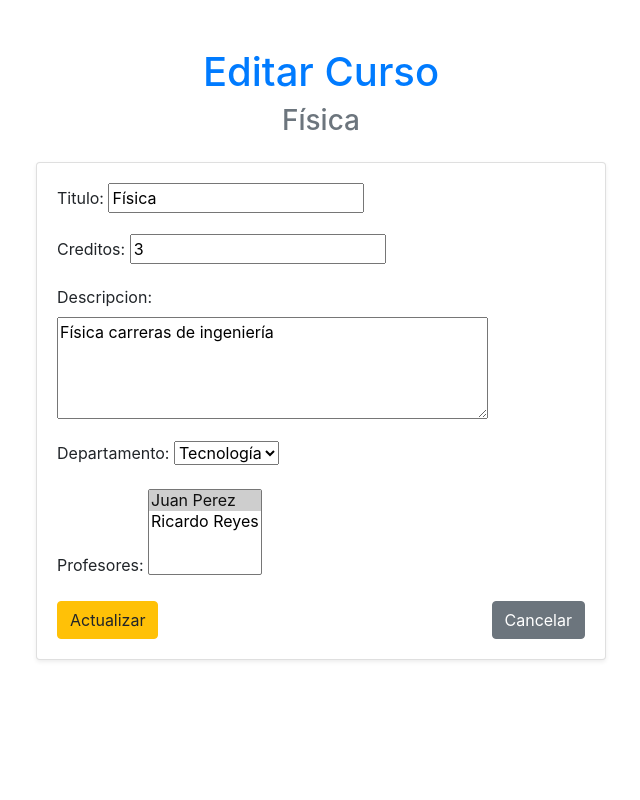
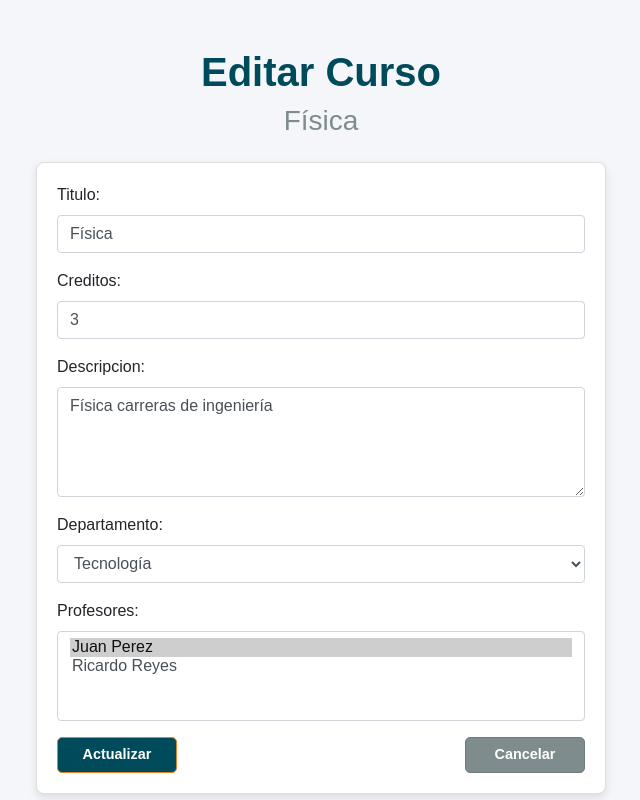
Before and after one commit to juliankaGaray/universidad_contoso, a Django app: page /cursos/3/editar/ in a window 1280 px wide. Shown: the whole page, without its empty margins (319-959 px from the left). Run offline with Django 3.2, Linux system fonts and the light colour scheme; data comes from the database, SQL or seed files in the repository; both versions use the stored data as it was after the commit; some libraries are stand-ins or nearby versions.

Commit message:
Actualización de estilos y mejoras en la interfaz

```diff
--- a/gestion_academica/forms.py
+++ b/gestion_academica/forms.py
@@ -5,9 +5,11 @@ class EstudianteForm(forms.ModelForm):
     class Meta:
         model = Estudiante
         fields = ['nombre', 'email', 'telefono', 'fecha_inscripcion']
-        # Opcional: personalizar los widgets y etiquetas
         widgets = {
-            'fecha_inscripcion': forms.DateInput(attrs={'type': 'date'}),
+            'nombre': forms.TextInput(attrs={'class': 'form-control'}),
+            'email': forms.EmailInput(attrs={'class': 'form-control'}),
+            'telefono': forms.TextInput(attrs={'class': 'form-control'}),
+            'fecha_inscripcion': forms.DateInput(attrs={'type': 'date', 'class': 'form-control'}),
         }
 
 class CursoForm(forms.ModelForm):
@@ -15,20 +17,32 @@ class CursoForm(forms.ModelForm):
         model = Curso
         fields = ['titulo', 'creditos', 'descripcion', 'departamento', 'profesores']
         widgets = {
-            'descripcion': forms.Textarea(attrs={'rows': 4}),
+            'titulo': forms.TextInput(attrs={'class': 'form-control'}),
+            'creditos': forms.NumberInput(attrs={'class': 'form-control'}),
+            'descripcion': forms.Textarea(attrs={'class': 'form-control', 'rows': 4}),
+            'departamento': forms.Select(attrs={'class': 'form-control'}),
+            'profesores': forms.SelectMultiple(attrs={'class': 'form-control'}),
         }
 
 class ProfesorForm(forms.ModelForm):
     class Meta:
         model = Profesor
         fields = ['nombre', 'email', 'telefono', 'especialidad']
+        widgets = {
+            'nombre': forms.TextInput(attrs={'class': 'form-control'}),
+            'email': forms.EmailInput(attrs={'class': 'form-control'}),
+            'telefono': forms.TextInput(attrs={'class': 'form-control'}),
+            'especialidad': forms.TextInput(attrs={'class': 'form-control'}),
+        }
 
 class InscripcionForm(forms.ModelForm):
     class Meta:
         model = Inscripcion
         fields = ['estudiante', 'curso', 'fecha_inscripcion']
         widgets = {
-            'fecha_inscripcion': forms.DateInput(attrs={'type': 'date'}),
+            'estudiante': forms.Select(attrs={'class': 'form-control'}),
+            'curso': forms.Select(attrs={'class': 'form-control'}),
+            'fecha_inscripcion': forms.DateInput(attrs={'type': 'date', 'class': 'form-control'}),
         }
 
 class DepartamentoForm(forms.ModelForm):
@@ -36,7 +50,8 @@ class DepartamentoForm(forms.ModelForm):
         model = Departamento
         fields = ['nombre', 'descripcion']
         widgets = {
-            'descripcion': forms.Textarea(attrs={'rows': 4}),
+            'nombre': forms.TextInput(attrs={'class': 'form-control'}),
+            'descripcion': forms.Textarea(attrs={'class': 'form-control', 'rows': 4}),
         }
 
 class EvaluacionForm(forms.ModelForm):
@@ -44,10 +59,18 @@ class EvaluacionForm(forms.ModelForm):
         model = Evaluacion
         fields = ['inscripcion', 'tipo', 'nota', 'fecha']
         widgets = {
-            'fecha': forms.DateInput(attrs={'type': 'date'}),
+            'inscripcion': forms.Select(attrs={'class': 'form-control'}),
+            'tipo': forms.TextInput(attrs={'class': 'form-control'}),
+            'nota': forms.NumberInput(attrs={'class': 'form-control'}),
+            'fecha': forms.DateInput(attrs={'type': 'date', 'class': 'form-control'}),
         }
 
 class HistorialAcademicoForm(forms.ModelForm):
     class Meta:
         model = HistorialAcademico
         fields = ['estudiante', 'promedio_general', 'estado']
+        widgets = {
+            'estudiante': forms.Select(attrs={'class': 'form-control'}),
+            'promedio_general': forms.NumberInput(attrs={'class': 'form-control'}),
+            'estado': forms.TextInput(attrs={'class': 'form-control'}),
+        }
--- a/gestion_academica/templates/gestion_academica/crear_profesor.html
+++ b/gestion_academica/templates/gestion_academica/crear_profesor.html
@@ -13,7 +13,7 @@
       margin: auto;
     }
     .card-header {
-      background-color: #007bff;
+      background-color:  #004b5b;
       color: white;
       text-align: center;
       font-size: 1.25rem;
@@ -31,7 +31,9 @@
             {{ form.as_p }}
           </div>
           <div class="d-flex justify-content-end mt-3">
-            <button type="submit" class="btn btn-primary mr-2">Guardar</button>
+            <button type="submit" class="btn btn-primary" style="background-color: #005f73; border-color: #005f73;">
+              Guardar
+            </button>
             <a href="{% url 'lista_profesores' %}" class="btn btn-secondary">Cancelar</a>
           </div>
         </form>
--- a/gestion_academica/templates/gestion_academica/editar_curso.html
+++ b/gestion_academica/templates/gestion_academica/editar_curso.html
@@ -5,17 +5,89 @@
   <title>Editar Curso</title>
   <link rel="stylesheet" href="https://stackpath.bootstrapcdn.com/bootstrap/4.5.2/css/bootstrap.min.css">
   <style>
+    /* Estilos generales */
+    body {
+      background-color: #f4f6f9;
+      font-family: Arial, sans-serif;
+    }
+
     .container {
       max-width: 600px;
+    }
+
+    /* Títulos */
+    h1 {
+      color: #004b5b;
+      font-weight: bold;
+    }
+
+    h3 {
+      color: #7f8c8d;
+    }
+
+    /* Tarjeta de edición */
+    .card {
+      background: #ffffff;
+      box-shadow: 0px 4px 10px rgba(0, 0, 0, 0.1);
+      border-radius: 8px;
+      overflow: hidden;
+    }
+
+    .card-body {
+      padding: 20px;
+    }
+
+    /* Formulario */
+    form {
+      font-size: 1rem;
+    }
+
+    input, select, textarea {
+      border-radius: 5px;
+      border: 1px solid #bdc3c7;
+      padding: 8px;
+      width: 100%;
+    }
+
+    /* Botones */
+    .d-flex {
+      margin-top: 15px;
+    }
+
+    .btn {
+      min-width: 120px;
+      font-size: 0.9rem;
+      font-weight: bold;
+      border-radius: 5px;
+    }
+
+    .btn-warning {
+      background-color: #004b5b;
+      border-color: #e67e22;
+      color: #fff;
+    }
+
+    .btn-warning:hover {
+      background-color: #e67e22;
+    }
+
+    .btn-secondary {
+      background-color: #7f8c8d;
+      border-color: #707b7c;
+      color: #fff;
+    }
+
+    .btn-secondary:hover {
+      background-color: #707b7c;
     }
   </style>
 </head>
 <body>
   <div class="container mt-5">
-    <h1 class="text-center text-primary">Editar Curso</h1>
-    <h3 class="text-center text-muted">{{ curso.titulo }}</h3>
+    <h1 class="text-center">Editar Curso</h1>
+    <h3 class="text-center">{{ curso.titulo }}</h3>
 
-    <div class="card shadow-sm mt-4">
+    <div class="card mt-4">
       <div class="card-body">
         <form method="post">
           {% csrf_token %}
--- a/gestion_academica/templates/gestion_academica/lista_departamentos.html
+++ b/gestion_academica/templates/gestion_academica/lista_departamentos.html
@@ -35,3 +35,6 @@
         </tr>
       {% endfor %}
     </tbody>
+  </table>
+</div>
+{% endblock %}
```
Also changed, not shown: gestion_academica/templates/gestion_academica/crear_curso.html (+9 -2 lines), gestion_academica/templates/gestion_academica/crear_departamento.html (+9 -2 lines), gestion_academica/templates/gestion_academica/crear_estudiante.html (+11 -2 lines), gestion_academica/templates/gestion_academica/detalle_curso.html (+50 -14 lines), gestion_academica/templates/gestion_academica/detalle_estudiante.html (+20 -10 lines), gestion_academica/templates/gestion_academica/detalle_profesor.html (+74 -2 lines), db.sqlite3.
